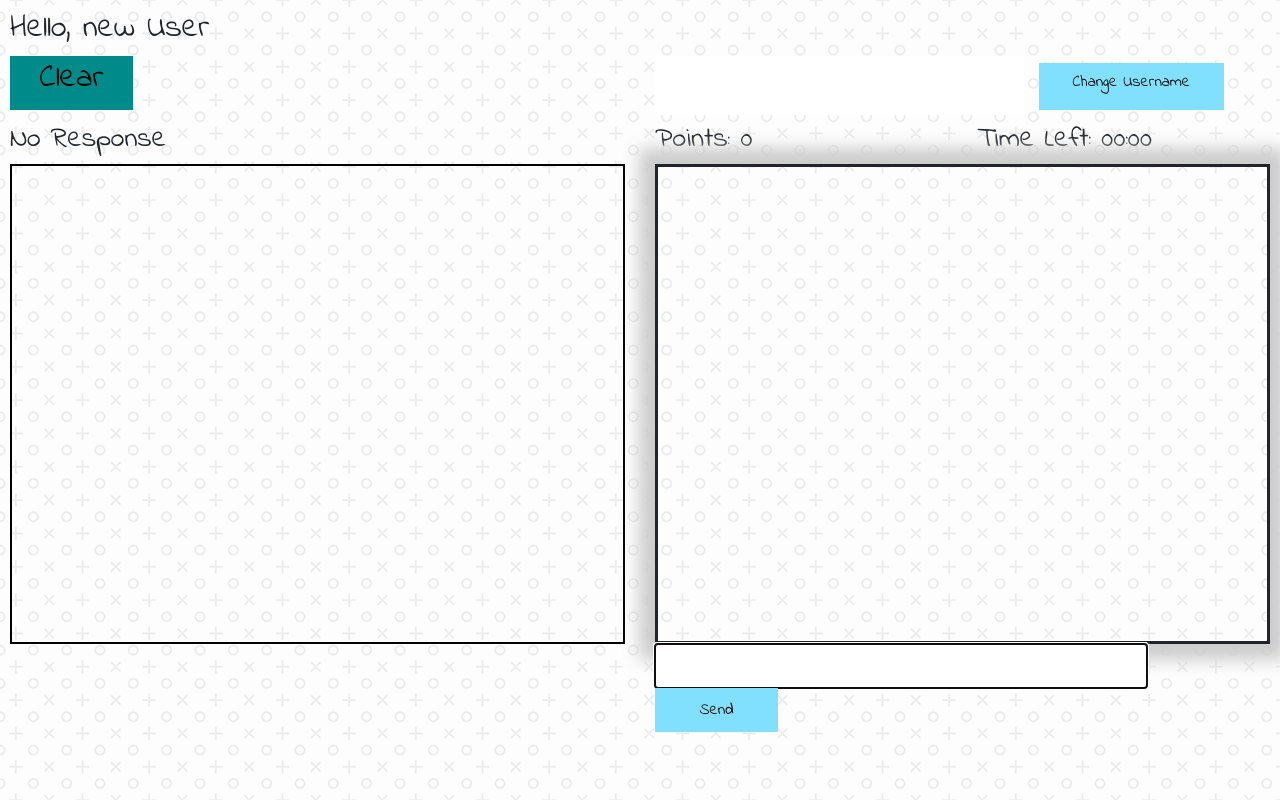
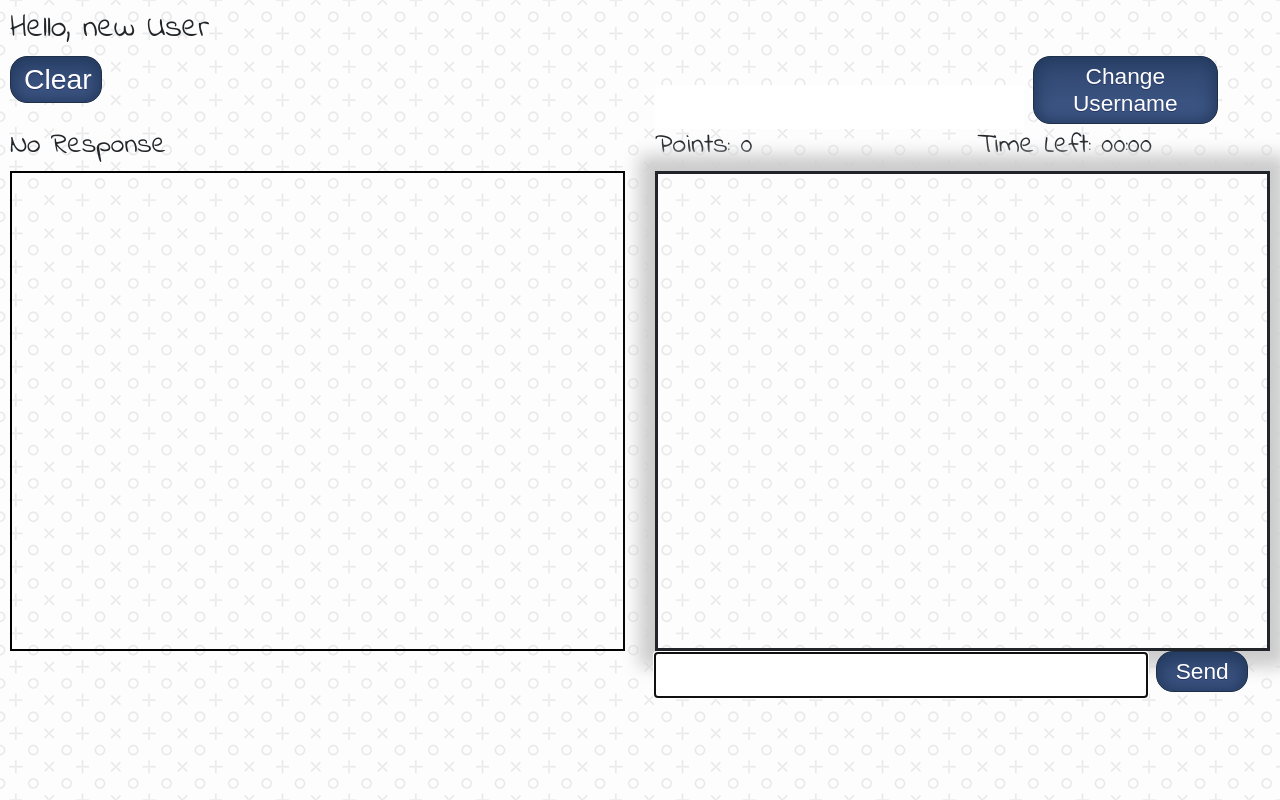
Before and after one commit to firewall2142/guessthis, a website: page index.html in a window 1280 px wide. Drawn offline with nearby package versions, Linux system fonts and the light colour scheme; no server answers.

Commit message:
before fixing aesthetics

```diff
--- a/index.html
+++ b/index.html
@@ -23,7 +23,6 @@
 			background: url(/img/ttt.png) repeat 0 0;
 		}
 		form input { border: 0; padding: 10px; width: 70%; margin-right: 0.5%; display: inline-block;}
-		form button { width: 20%; background: rgb(130, 224, 255); border: none; padding: 10px; display: inline-block; vertical-align: middle;}
 		h2 h3 {
 			text-shadow: 1px 1px 1px #ccc;
 		}
@@ -38,21 +37,44 @@
 		.chatbox ul li:nth-child(odd) { background: #eee  }
 		.chatbox form input { width: 80%; }
 		.chatbox form button { align-self: right;}
-		button { width: 15%; border: none; background: darkcyan;}
+		form button { width: 15%; }
+		button { width: 15%; border: none; background: darkcyan; font-size-adjust: 0.8;}
 		.chatbox .messages { border: solid; height: 100%; overflow: scroll;}
 		.correct { color: green; }
 		.user {font-weight: bold; color: black;}
 		.special {font-style: italic; color: #444;}
 		.outlined {border: 1px solid gray;}
 		#canvas-clear {
-			vertical-align: middle;
-			height: 80%;
-			width: 20%;
+			font-size-adjust: 1;
 		}
 		#mainCanvas {
 			border: 2px solid black;
 			width: 100%;
 		}
+		button {
+			box-shadow:inset 0px 0px 15px 3px #23395e;
+			background:linear-gradient(to bottom, #2e466e 5%, #415989 100%);
+			background-color:#2e466e;
+			border-radius:17px;
+			border:1px solid #1f2f47;
+			display:inline-block;
+			cursor:pointer;
+			color:#ffffff;
+			font-family:Arial;
+			font-size:15px;
+			padding:6px 13px;
+			text-decoration:none;
+			text-shadow:0px 1px 0px #263666;
+		}
+		button:hover {
+			background:linear-gradient(to bottom, #415989 5%, #2e466e 100%);
+			background-color:#415989;
+		}
+		button:active {
+			position:relative;
+			top:1px;
+		}
+
 	</style>
 	<script src="main.js"></script>
 </head>
@@ -62,15 +84,15 @@
 	</div>
 	<div class="row">
 		<div class="col-md-6">
-			<button id="canvas-clear"><h2>Clear</h2></button>
+			<button id="canvas-clear">Clear</button>
 		</div>
 		<div class="col-sm-12 col-md-6">
-			<h2>
+
 				<form id="username-form" action="">
 					<input style="width: 60%" id="username-input" autocomplete="off" />
-					<button style="width: 30%" id="username-btn" ><h6>Change Username<h6></button>
+					<button style="width: 30%" id="username-btn" >Change Username</button>
 				</form>
-			</h2>
+
 		</div>
 	</div>
 	<div class="row">
--- a/public/main.js
+++ b/public/main.js
@@ -67,7 +67,12 @@ window.addEventListener('load', function (){
         document.getElementById('timeleft').innerText = `Time left: ${mins}:${secs}`;
     }
     function appendChatMessage(msg){
+        let chatmessagebox = document.getElementsByClassName('messages')[0];
+        let shouldscroll = chatmessagebox.scrollTop + chatmessagebox.clientHeight === chatmessagebox.scrollHeight
         document.getElementById('message-list').innerHTML += msg;
+        if(!shouldscroll){
+            chatmessagebox.scrollTop = chatmessagebox.scrollHeight;
+        }
     }
 
     socket.on('username', (usr) => {
```
Also changed, not shown: app.js (+6 -1 lines).
